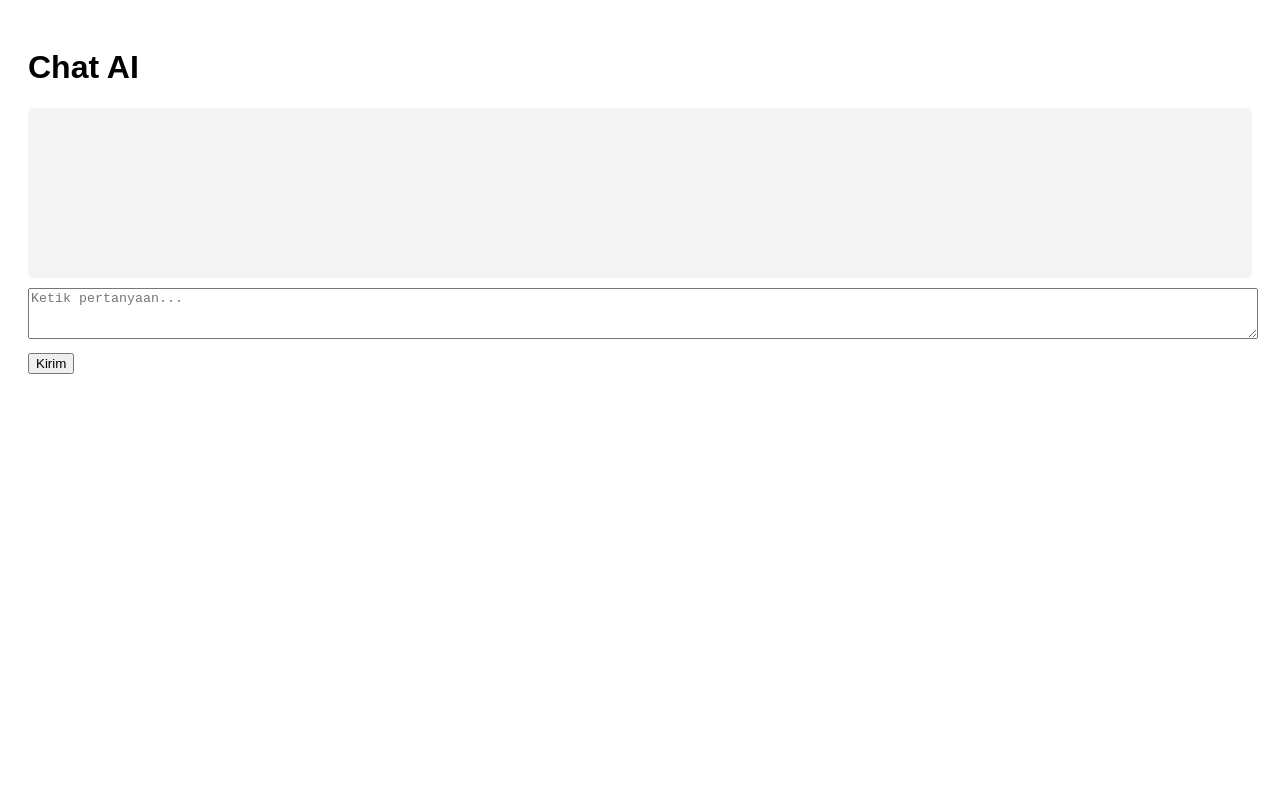
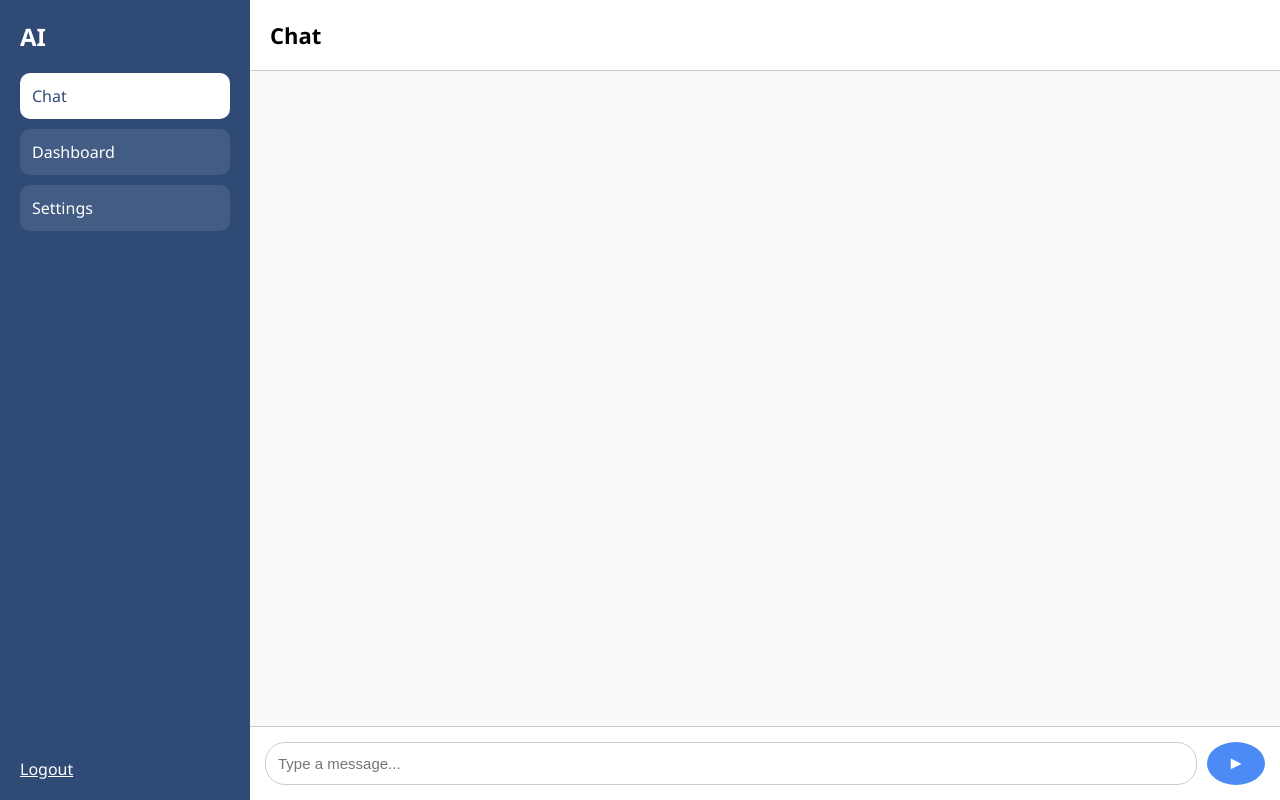
Before and after one commit to Andrabot/kodeai, a plain HTML site: page index.html in a window 1280 px wide. Drawn offline with Linux system fonts and the light colour scheme.

Commit message:
Update index.html

```diff
--- a/index.html
+++ b/index.html
@@ -1,37 +1,196 @@
-<!-- index.html -->
 <!DOCTYPE html>
-<html lang="en">
+<html lang="id">
 <head>
   <meta charset="UTF-8">
   <title>Chat AI</title>
+  <meta name="viewport" content="width=device-width, initial-scale=1.0">
   <style>
-    body { font-family: sans-serif; padding: 20px; }
-    textarea, input { width: 100%; margin: 10px 0; }
-    #chat { white-space: pre-wrap; background: #f4f4f4; padding: 10px; border-radius: 5px; min-height: 150px; }
+    * {
+      box-sizing: border-box;
+      margin: 0;
+      padding: 0;
+    }
+    body {
+      font-family: 'Segoe UI', sans-serif;
+      background: #e9edf5;
+      overflow-x: hidden;
+    }
+    .container {
+      display: flex;
+      height: 100vh;
+      overflow-x: auto;
+      scroll-snap-type: x mandatory;
+    }
+    .sidebar {
+      width: 250px;
+      background-color: #2e4a75;
+      color: white;
+      padding: 20px;
+      display: flex;
+      flex-direction: column;
+      justify-content: space-between;
+      scroll-snap-align: start;
+    }
+    .sidebar h2 {
+      margin-bottom: 20px;
+    }
+    .sidebar nav a {
+      display: block;
+      padding: 12px;
+      border-radius: 10px;
+      color: white;
+      text-decoration: none;
+      margin-bottom: 10px;
+      background-color: rgba(255, 255, 255, 0.1);
+    }
+    .sidebar nav a:hover,
+    .sidebar nav a.active {
+      background-color: white;
+      color: #2e4a75;
+    }
+
+    .chat {
+      flex: 1;
+      display: flex;
+      flex-direction: column;
+      scroll-snap-align: start;
+      background-color: #f9f9f9;
+    }
+
+    .chat-header {
+      padding: 20px;
+      font-size: 22px;
+      font-weight: bold;
+      border-bottom: 1px solid #ccc;
+      background-color: white;
+    }
+
+    .chat-body {
+      flex: 1;
+      padding: 20px;
+      overflow-y: auto;
+      display: flex;
+      flex-direction: column;
+      gap: 12px;
+    }
+
+    .message {
+      max-width: 70%;
+      padding: 14px 18px;
+      border-radius: 18px;
+      font-size: 15px;
+      line-height: 1.4;
+      white-space: pre-wrap;
+    }
+    .user {
+      align-self: flex-end;
+      background-color: #4c8bf5;
+      color: white;
+      border-bottom-right-radius: 0;
+    }
+    .bot {
+      align-self: flex-start;
+      background-color: #e2e2e2;
+      color: #333;
+      border-bottom-left-radius: 0;
+    }
+
+    .chat-input {
+      display: flex;
+      padding: 15px;
+      border-top: 1px solid #ccc;
+      background-color: white;
+    }
+
+    .chat-input input {
+      flex: 1;
+      padding: 12px;
+      font-size: 15px;
+      border-radius: 20px;
+      border: 1px solid #ccc;
+      outline: none;
+    }
+
+    .chat-input button {
+      margin-left: 10px;
+      padding: 0 20px;
+      font-size: 18px;
+      background-color: #4c8bf5;
+      color: white;
+      border: none;
+      border-radius: 50%;
+      cursor: pointer;
+    }
+
+    @media (max-width: 768px) {
+      .container {
+        flex-direction: row;
+        overflow-x: scroll;
+      }
+      .sidebar, .chat {
+        min-width: 100vw;
+      }
+    }
   </style>
 </head>
 <body>
-  <h1>Chat AI</h1>
-  <div id="chat"></div>
-  <textarea id="input" rows="3" placeholder="Ketik pertanyaan..."></textarea>
-  <button onclick="sendMessage()">Kirim</button>
+  <div class="container">
+    <div class="sidebar">
+      <div>
+        <h2>AI</h2>
+        <nav>
+          <a href="#" class="active">Chat</a>
+          <a href="#">Dashboard</a>
+          <a href="#">Settings</a>
+        </nav>
+      </div>
+      <a href="#" style="color: white; margin-top: auto;">Logout</a>
+    </div>
+
+    <div class="chat">
+      <div class="chat-header">Chat</div>
+      <div class="chat-body" id="chat"></div>
+      <div class="chat-input">
+        <input id="input" type="text" placeholder="Type a message..." />
+        <button onclick="sendMessage()">&#9658;</button>
+      </div>
+    </div>
+  </div>
 
   <script>
     async function sendMessage() {
       const input = document.getElementById("input");
       const chat = document.getElementById("chat");
-      const question = input.value;
-      chat.innerText += "👤 " + question + "\n";
+      const question = input.value.trim();
+      if (!question) return;
+
+      const userMsg = document.createElement("div");
+      userMsg.className = "message user";
+      userMsg.textContent = question;
+      chat.appendChild(userMsg);
+      chat.scrollTop = chat.scrollHeight;
       input.value = "";
 
-      const res = await fetch("/api/chat", {
-        method: "POST",
-        headers: { "Content-Type": "application/json" },
-        body: JSON.stringify({ prompt: question }),
-      });
+      try {
+        const res = await fetch("/api/chat", {
+          method: "POST",
+          headers: { "Content-Type": "application/json" },
+          body: JSON.stringify({ prompt: question }),
+        });
+        const data = await res.json();
 
-      const data = await res.json();
-      chat.innerText += "🤖 " + data.result + "\n";
+        const botMsg = document.createElement("div");
+        botMsg.className = "message bot";
+        botMsg.textContent = data.result || "⚠️ Jawaban tidak tersedia.";
+        chat.appendChild(botMsg);
+        chat.scrollTop = chat.scrollHeight;
+      } catch (e) {
+        const botMsg = document.createElement("div");
+        botMsg.className = "message bot";
+        botMsg.textContent = "❌ Gagal menghubungi server.";
+        chat.appendChild(botMsg);
+        chat.scrollTop = chat.scrollHeight;
+      }
     }
   </script>
 </body>
```
